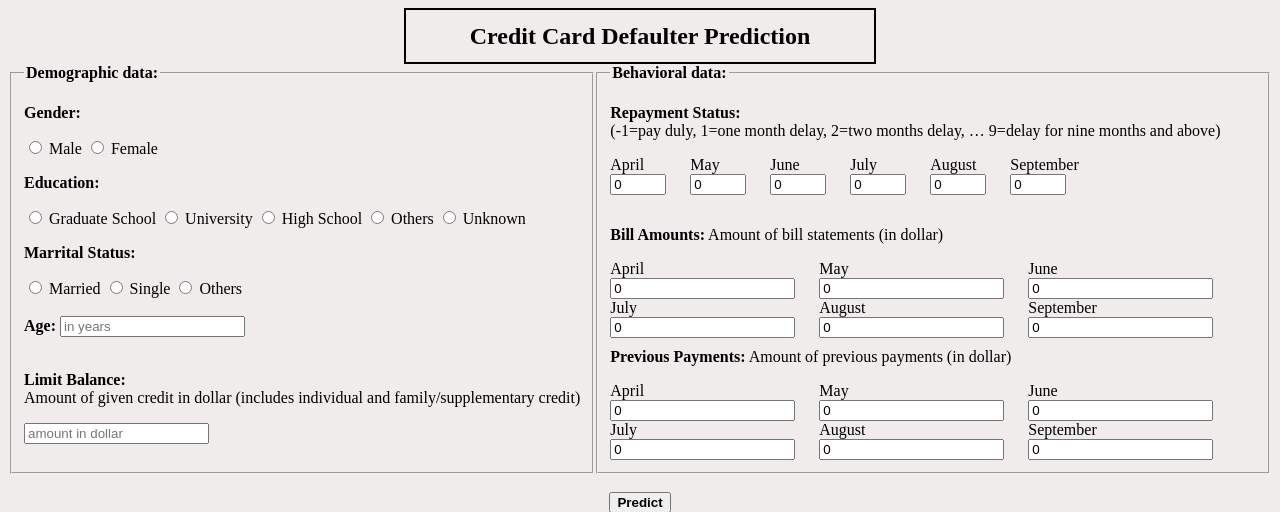
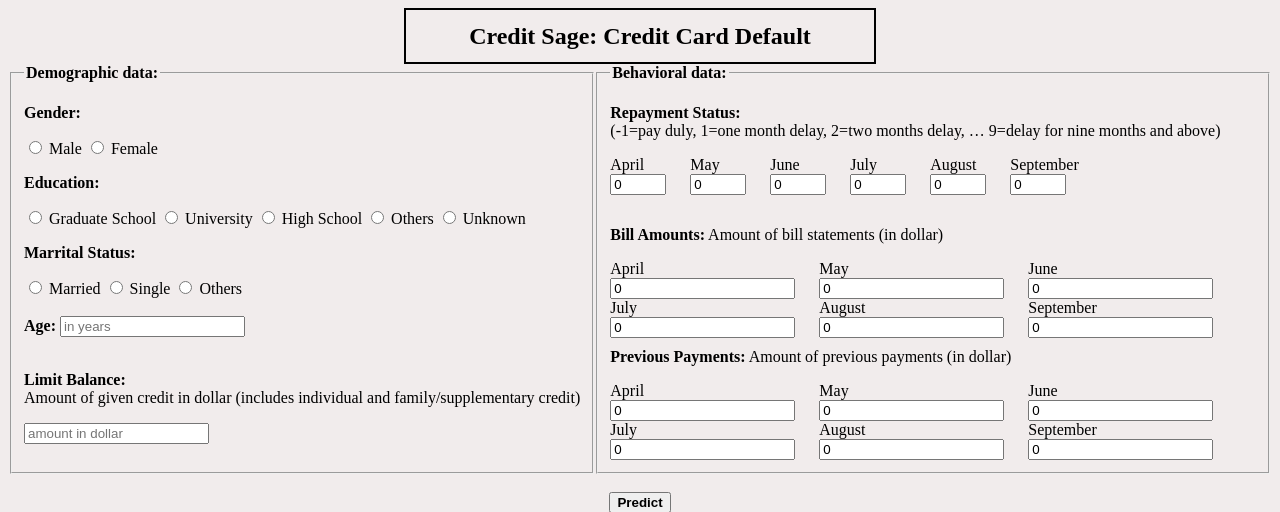
Before and after one commit to neerajprasad209/Credit_Card_Default_Detection, a Flask app: page /predictdata in a window 1280 px wide. Shown: the top 512 px of the page. Run offline with Flask 3, Linux system fonts and the light colour scheme.

Commit message:
updated index/form.html

```diff
--- a/templates/form.html
+++ b/templates/form.html
@@ -23,7 +23,7 @@ body  {
 </style>
 <body>
  <div class="predict_datapoint">
-	<h2 style="margin: auto; width: 35%; padding: 1%; border: 2px solid; text-align: center;">Credit Card Defaulter Prediction</h2>
+	<h2 style="margin: auto; width: 35%; padding: 1%; border: 2px solid; text-align: center;">Credit Sage: Credit Card Default</h2>
 
      <!-- Main Input For Receiving Query to our ML -->
     <form action="{{ url_for('predict_datapoint')}}"method="post">
--- a/templates/index.html
+++ b/templates/index.html
@@ -96,7 +96,7 @@
 </head>
 <body>
     <div class="content">
-        <h1>Wellcome to Diabetes Prediction Page</h1>
+        <h1>Credit Sage: Credit Card Default</h1>
     </div>
 
 
```
